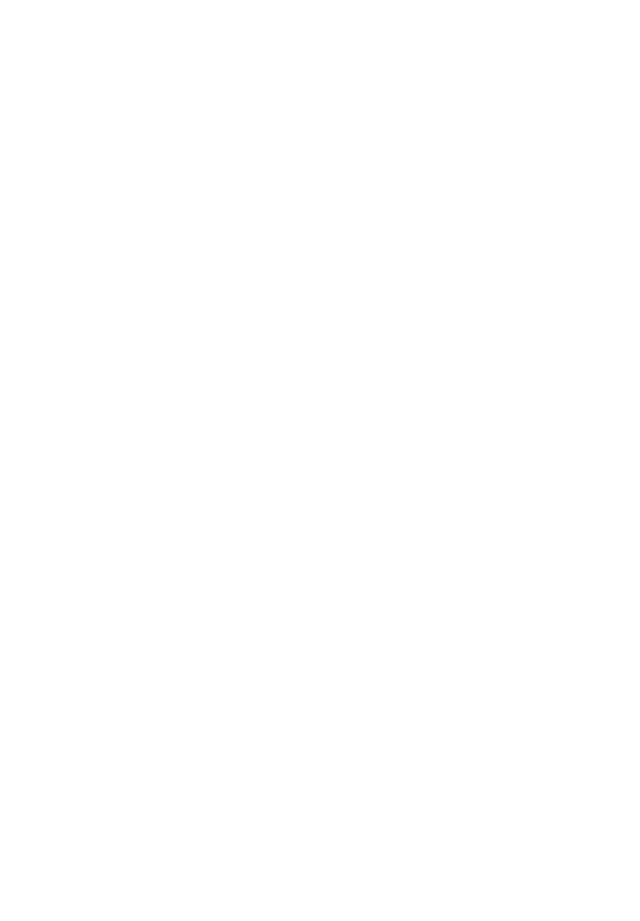
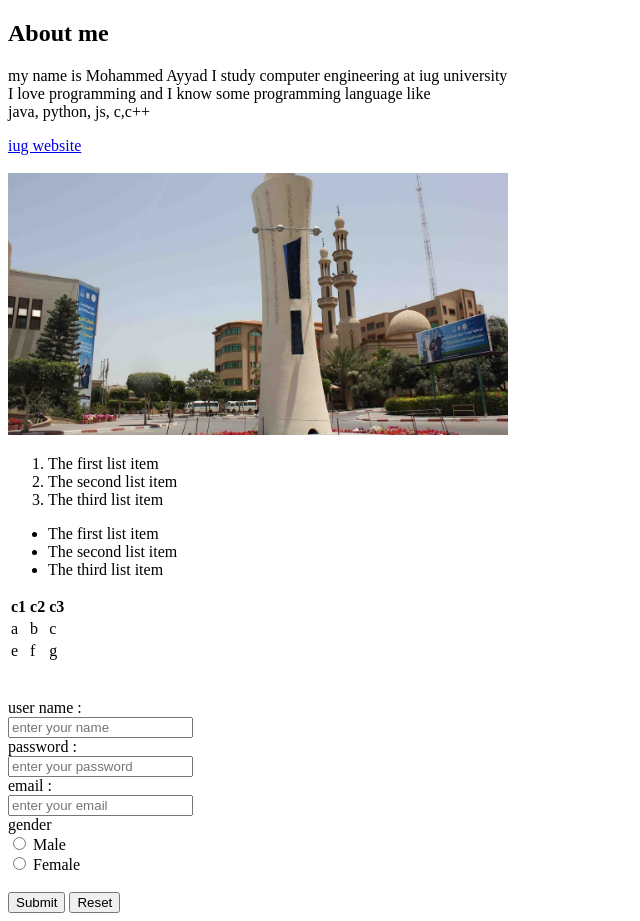
Before and after one commit to mohammed-ayyad/lab1-HW, a plain HTML site: page index.html in a window 1280 px wide. Shown: the whole page, without its empty margins (0-640 px from the left). Before the commit the page ends 800 px from the top, so only its background shows below. Drawn offline with Linux system fonts and the light colour scheme.

Commit message:
home work commit

```diff
--- a/index.html
+++ b/index.html
@@ -3,9 +3,79 @@
 <head>
     <meta charset="UTF-8">
     <meta name="viewport" content="width=device-width, initial-scale=1.0">
-    <title>Document</title>
+    <title>lab1 homework</title>
 </head>
 <body>
+    <h2>About me</h2>
+    <p>
+        my name is Mohammed Ayyad I study computer engineering at iug university
+        <br>I love programming and I know some programming language like
+        <br> java, python, js, c,c++
+    </p>
+    <a href="http://www.iugaza.edu.ps/en/">iug website</a><br><br>
+<img src="img.jpg" alt="iug image" width="500px">
+
+
+<ol>
+    <li>The first list item</li>
+    <li>The second list item</li>
+    <li>The third list item</li>
+
+</ol>
+
+<ul>
+    <li>The first list item</li>
+    <li>The second list item</li>
+    <li>The third list item</li>
+
+</ul>
+
+<table>
+    <thead>
+        <tr>
+            <th>c1</th>
+            <th>c2</th>
+            <th>c3</th>
+        </tr>
+
+    </thead>
+    <tbody>
+        <tr>
+            <td>a</td>
+            <td>b</td>
+            <td>c</td>
+        </tr>
+        <tr>
+            <td>e</td>
+            <td>f</td>
+            <td>g</td>
+        </tr>
+    </tbody>
+</table>
+<br><br>
+<form action="hw.html" method="get">
+    <label for="name">user name :</label>
+    <br>
+    <input name="username" type="text" id="name" placeholder="enter your name" >
+    <br>
+    <label for="pass">password :</label>
+    <br>
+    <input name="password" type="password" id="pass" placeholder="enter your password">
+    <br>
+    <label for="email">email :</label>
+    <br>
+    <input name="email" type="email" id="email" placeholder="enter your email">
+    <br>
+    <label for="mail">gender</label>
+    <br>
+    <input type="radio" id="male" name="gender" value="male">
+    <label for="male">Male</label><br>
+    <input type="radio" id="female" name="gender" value="female">
+    <label for="female">Female</label><br>
+    <br>
+    <input type="submit" name="submit" id="submit">
+    <input type="reset">
+</form>
 
 </body>
 </html>
```
Also changed, not shown: img.jpg (added).
